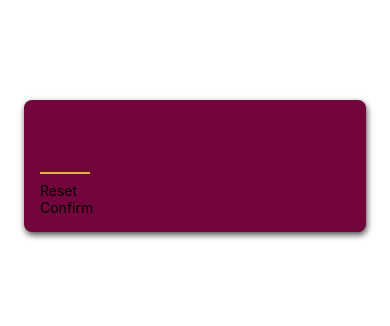
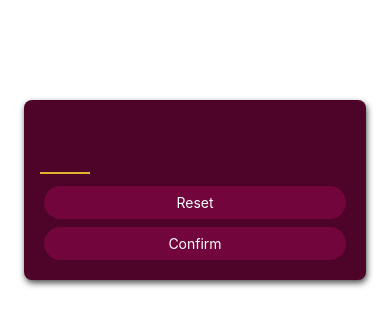
Before and after one commit to ghaith990000/RNGuessNumberGame, a React Native app: screen / in a window 390 px wide. Shown: the top 326 px of the page. Built offline with nearby package versions, Linux system fonts and the light colour scheme.

Commit message:
Adding Visual Feedback to buttons

```diff
--- a/components/PrimaryButton.js
+++ b/components/PrimaryButton.js
@@ -1,12 +1,39 @@
-import { View, Text } from 'react-native'
+import { View, Text, Pressable, StyleSheet } from 'react-native'
 import React from 'react'
 
 const PrimaryButton = ({children}) => {
+    const pressHandler = () => {
+        console.log("Pressed")
+    }
   return (
-    <View>
-      <Text>{children}</Text>
+    <View style={styles.buttonOuterContainer}>
+        <Pressable style={({pressed}) => pressed ? [styles.buttonInnerContainer, styles.pressed]  : styles.buttonInnerContainer} onPress={pressHandler} android_ripple={{color: '#640233'}}>
+            <Text style={styles.buttonText}>{children}</Text>
+        </Pressable>
     </View>
   )
 }
 
 export default PrimaryButton;
+
+const styles = StyleSheet.create({
+    buttonOuterContainer: {
+        borderRadius: 28,
+        margin: 4,
+        overflow: 'hidden'
+
+    },
+    buttonInnerContainer: {
+        backgroundColor: '#72063c',
+        paddingVertical: 8,
+        paddingHorizontal: 16,
+        elevation: 2
+    },
+    buttonText: {
+        color: 'white',
+        textAlign: 'center'
+    },
+    pressed: {
+        opacity: 0.75
+    }
+})
--- a/screens/StartGameScreen.js
+++ b/screens/StartGameScreen.js
@@ -24,7 +24,7 @@
         marginHorizontal: 24,
         borderRadius: 8,
         padding: 16,
-        backgroundColor: '#72063c',
+        backgroundColor: '#4e0329',
         elevation: 4,
         shadowColor: 'black',
         shadowOffset: {width: 1 , height: 3},
```
